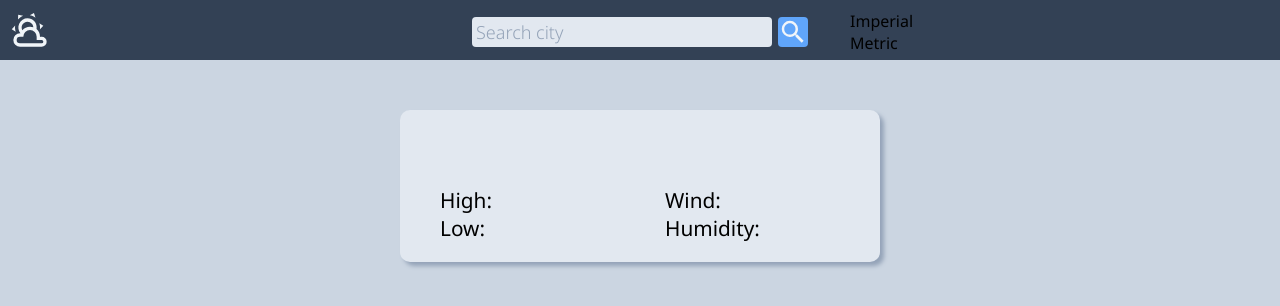
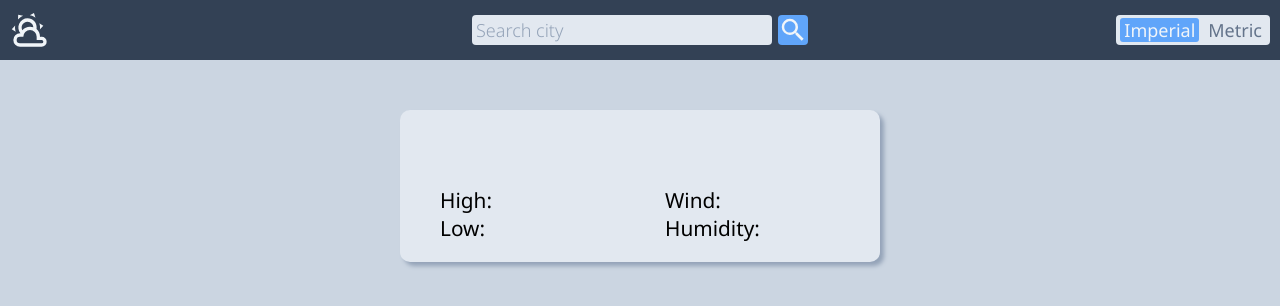
Before and after one commit to wzhengg/weather-app, a website built with webpack: page dist/index.html in a window 1280 px wide. Built offline with nearby package versions, Linux system fonts and the light colour scheme.

Commit message:
Style unit buttons

```diff
--- a/src/style.css
+++ b/src/style.css
@@ -6,7 +6,9 @@
     --slate-200: #e2e8f0;
     --slate-300: #cbd5e1;
     --slate-400: #94a3b8;
+    --slate-500: #64748b;
     --slate-700: #334155;
+    --blue-400: #60a5fa;
     --header-logo-size: 40px;
     --search-border-radius: 4px;
     --search-btn-size: 30px;
@@ -27,6 +29,7 @@ body {
     background-color: var(--slate-700);
     display: grid;
     grid-template-columns: repeat(3, 1fr);
+    align-items: center;
     padding: 10px;
 }
 
@@ -72,12 +75,35 @@ input[type="search"] {
 }
 
 .search-btn {
-    background-color: #60a5fa;
+    background-color: var(--blue-400);
     background-image: url('./img/magnify.svg');
     background-size: contain;
     height: var(--search-btn-size);
     width: var(--search-btn-size);
     border-radius: var(--search-border-radius);
+}
+
+.units {
+    justify-self: end;
+    display: flex;
+    align-items: center;
+    gap: 5px;
+    background-color: var(--slate-200);
+    height: 30px;
+    padding: 0 4px;
+    border-radius: 4px;
+}
+
+.units > div {
+    color: var(--slate-500);
+    font-size: 18px;
+    padding: 0 4px;
+    border-radius: 3px;
+}
+
+.units > .selected {
+    background-color: var(--blue-400);
+    color: var(--slate-100)
 }
 
 #main {
```
